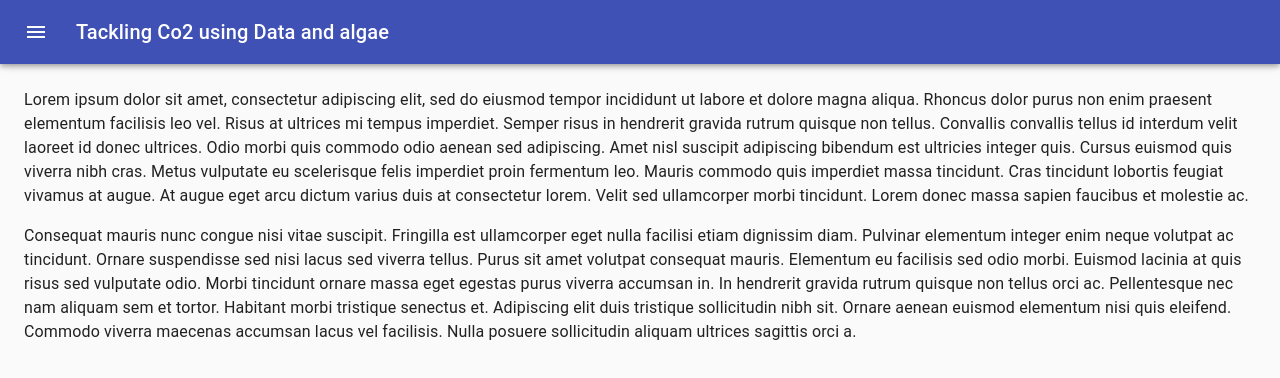
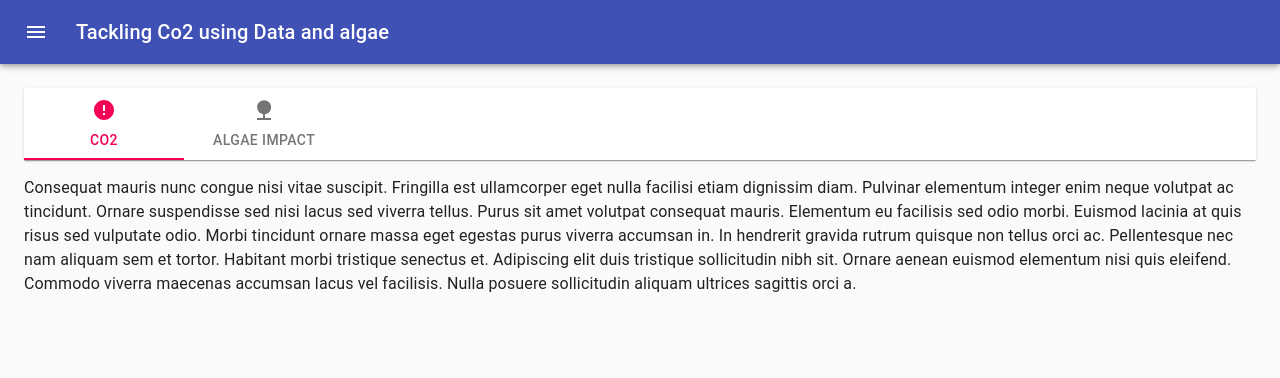
Before and after one commit to Garinmckayl/tacklingco2, a React (Create React App) app: page / in a window 1280 px wide. Shown: the top 378 px of the page. Built offline with nearby package versions, Linux system fonts and the light colour scheme.

Commit message:
better import, tabs

```diff
--- a/src/App.js
+++ b/src/App.js
@@ -1,14 +1,20 @@
 import React from 'react';
 import clsx from 'clsx';
 import { makeStyles, useTheme } from '@material-ui/core/styles';
-import Drawer from '@material-ui/core/Drawer';
-import CssBaseline from '@material-ui/core/CssBaseline';
-import AppBar from '@material-ui/core/AppBar';
-import Toolbar from '@material-ui/core/Toolbar';
-import List from '@material-ui/core/List';
-import Typography from '@material-ui/core/Typography';
-import Divider from '@material-ui/core/Divider';
-import IconButton from '@material-ui/core/IconButton';
+import {
+  Drawer,
+  CssBaseline,
+  AppBar,
+  Toolbar,
+  List,
+  Typography,
+  Divider,
+  IconButton,
+  Paper,
+  Tabs,
+  Tab,
+} from '@material-ui/core';
+
 import MenuIcon from '@material-ui/icons/Menu';
 import ChevronLeftIcon from '@material-ui/icons/ChevronLeft';
 import ChevronRightIcon from '@material-ui/icons/ChevronRight';
@@ -81,6 +87,12 @@ export default function Home() {
   const theme = useTheme();
   const [open, setOpen] = React.useState(false);
 
+  const [value, setValue] = React.useState(0);
+
+  const handleChange = (event, newValue) => {
+    setValue(newValue);
+  };
+
   const handleDrawerOpen = () => {
     setOpen(true);
   };
@@ -144,16 +156,21 @@ export default function Home() {
       >
         <div className={classes.drawerHeader} />
         <Typography paragraph>
-          Lorem ipsum dolor sit amet, consectetur adipiscing elit, sed do eiusmod tempor incididunt
-          ut labore et dolore magna aliqua. Rhoncus dolor purus non enim praesent elementum
-          facilisis leo vel. Risus at ultrices mi tempus imperdiet. Semper risus in hendrerit
-          gravida rutrum quisque non tellus. Convallis convallis tellus id interdum velit laoreet id
-          donec ultrices. Odio morbi quis commodo odio aenean sed adipiscing. Amet nisl suscipit
-          adipiscing bibendum est ultricies integer quis. Cursus euismod quis viverra nibh cras.
-          Metus vulputate eu scelerisque felis imperdiet proin fermentum leo. Mauris commodo quis
-          imperdiet massa tincidunt. Cras tincidunt lobortis feugiat vivamus at augue. At augue eget
-          arcu dictum varius duis at consectetur lorem. Velit sed ullamcorper morbi tincidunt. Lorem
-          donec massa sapien faucibus et molestie ac.
+        <Paper square className={classes.root}>
+          <Tabs
+            value={value}
+            onChange={handleChange}
+            variant="fullWidth"
+            indicatorColor="secondary"
+            textColor="secondary"
+            aria-label="icon label tabs example"
+            centered
+          >
+            <Tab icon={<ErrorIcon />} label="Co2" />
+            <Tab icon={<NatureIcon />} label="Algae impact" />
+            {/* <Tab icon={<PersonPinIcon />} label="NEARBY" /> */}
+          </Tabs>
+        </Paper>
         </Typography>
         <Typography paragraph>
           Consequat mauris nunc congue nisi vitae suscipit. Fringilla est ullamcorper eget nulla
```
